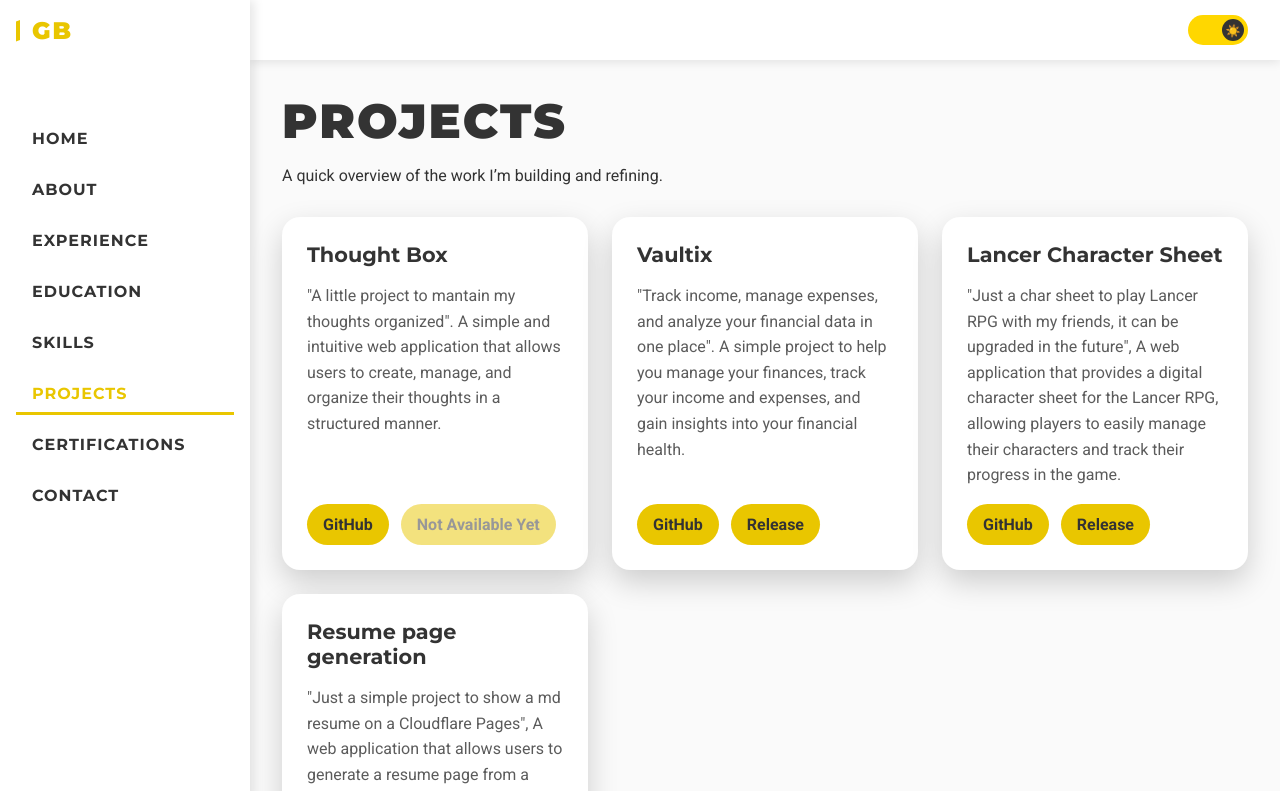
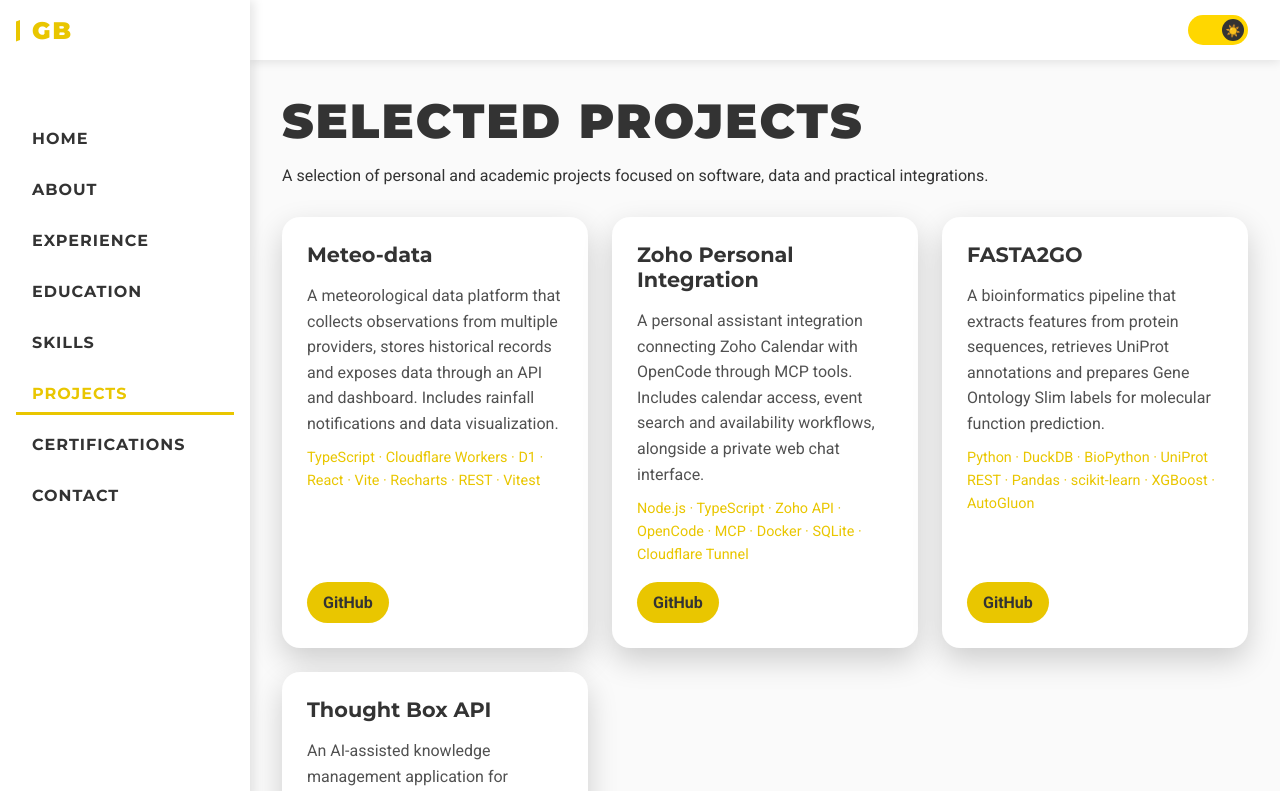
Before and after one commit to YuzuruTK/Portifolio-Project, a React (Vite) app: page /projects in a window 1280 px wide. Shown: the top 791 px of the page. Built offline with nearby package versions, Linux system fonts and the light colour scheme.

Commit message:
Refresh selected projects from current resume

```diff
--- a/src/pages/Projects.jsx
+++ b/src/pages/Projects.jsx
@@ -1,21 +1,13 @@
 import { motion } from 'framer-motion';
 import styled from 'styled-components';
 
-const ProjectsPage = styled.section`
-  max-width: 1200px;
-  margin: 0 auto;
-`;
-
-const Intro = styled.div`
-  margin-bottom: 2rem;
-`;
-
+const ProjectsPage = styled.section`max-width: 1200px; margin: 0 auto;`;
+const Intro = styled.div`margin-bottom: 2rem;`;
 const ProjectGrid = styled.div`
   display: grid;
   grid-template-columns: repeat(auto-fit, minmax(280px, 1fr));
   gap: 1.5rem;
 `;
-
 const ProjectCard = styled(motion.article)`
   background: var(--card-bg);
   border: 1px solid rgba(255, 255, 255, 0.08);
@@ -26,81 +18,56 @@ const ProjectCard = styled(motion.article)`
   flex-direction: column;
   gap: 1rem;
 `;
-
-const ProjectTitle = styled.h3`
-  font-size: 1.3rem;
-  margin-bottom: 0;
+const ProjectTitle = styled.h3`font-size: 1.3rem; margin-bottom: 0;`;
+const ProjectMeta = styled.p`color: var(--text); opacity: 0.85; line-height: 1.6;`;
+const TechStack = styled.p`
+  color: var(--accent);
+  font-size: 0.9rem;
+  line-height: 1.6;
+  margin-top: -0.4rem;
 `;
-
-const ProjectMeta = styled.p`
-  color: var(--text);
-  opacity: 0.8;
-  line-height: 1.6;
-`;
-const LinkGroup = styled.div`
-  display: flex;
-  flex-wrap: wrap;
-  gap: 0.75rem;
-  margin-top: auto;
-`;
-
+const LinkGroup = styled.div`display: flex; flex-wrap: wrap; gap: 0.75rem; margin-top: auto;`;
 const ActionLink = styled.a`
-  display: inline-flex;
-  align-items: center;
-  justify-content: center;
-  padding: 0.7rem 1rem;
-  border-radius: 999px;
-  background: var(--accent);
-  color: var(--text);
-  font-weight: 700;
+  display: inline-flex; align-items: center; justify-content: center;
+  padding: 0.7rem 1rem; border-radius: 999px;
+  background: var(--accent); color: var(--text); font-weight: 700;
   transition: transform 0.2s ease, background 0.2s ease;
-
-  &:hover {
-    transform: translateY(-2px);
-    background: var(--secondary);
-    color: var(--text);
-  }
+  &:hover { transform: translateY(-2px); background: var(--secondary); color: var(--text); }
 `;
 
 const projects = [
   {
-    title: 'Thought Box',
-    description:
-      '"A little project to mantain my thoughts organized". A simple and intuitive web application that allows users to create, manage, and organize their thoughts in a structured manner.',
-    githubUrl: 'https://github.com/YuzuruTK/thought_box_api',
-    releaseUrl: null,
+    title: 'Meteo-data',
+    description: 'A meteorological data platform that collects observations from multiple providers, stores historical records and exposes data through an API and dashboard. Includes rainfall notifications and data visualization.',
+    stack: 'TypeScript · Cloudflare Workers · D1 · React · Vite · Recharts · REST · Vitest',
+    githubUrl: 'https://github.com/YuzuruTK/Meteo-data'
   },
   {
-    title: 'Vaultix',
-    description:
-      '"Track income, manage expenses, and analyze your financial data in one place". A simple project to help you manage your finances, track your income and expenses, and gain insights into your financial health.',
-    githubUrl: 'https://github.com/YuzuruTK/Vaultix',
-    releaseUrl: 'https://vaultix.buron.dev',
+    title: 'Zoho Personal Integration',
+    description: 'A personal assistant integration connecting Zoho Calendar with OpenCode through MCP tools. Includes calendar access, event search and availability workflows, alongside a private web chat interface.',
+    stack: 'Node.js · TypeScript · Zoho API · OpenCode · MCP · Docker · SQLite · Cloudflare Tunnel',
+    githubUrl: 'https://github.com/YuzuruTK/zoho-personal-integration'
   },
   {
-    title: 'Lancer Character Sheet',
-    description:
-      '"Just a char sheet to play Lancer RPG with my friends, it can be upgraded in the future", A web application that provides a digital character sheet for the Lancer RPG, allowing players to easily manage their characters and track their progress in the game.',
-    githubUrl: 'https://github.com/YuzuruTK/Lancer-Char-Sheet',
-    releaseUrl: 'https://lancer.buron.dev',
+    title: 'FASTA2GO',
+    description: 'A bioinformatics pipeline that extracts features from protein sequences, retrieves UniProt annotations and prepares Gene Ontology Slim labels for molecular function prediction.',
+    stack: 'Python · DuckDB · BioPython · UniProt REST · Pandas · scikit-learn · XGBoost · AutoGluon',
+    githubUrl: 'https://github.com/YuzuruTK/FASTA2GO'
   },
   {
-    title: 'Resume page generation',
-    description:
-        '"Just a simple project to show a md resume on a Cloudflare Pages", A web application that allows users to generate a resume page from a Markdown file, providing a simple and efficient way to showcase their skills and experience online.',
-    githubUrl: 'https://github.com/YuzuruTK/resume-page',
-    releaseUrl: 'https://resume.buron.dev',
-  },
+    title: 'Thought Box API',
+    description: 'An AI-assisted knowledge management application for organizing thoughts and notes, with a REST API and web interface for structured storage and AI-generated summaries.',
+    stack: 'TypeScript · React · Cloudflare Workers · Hono · D1 · Drizzle · Zod · JWT · OpenRouter',
+    githubUrl: 'https://github.com/YuzuruTK/thought_box_api'
+  }
 ];
 
-const Projects = () => {
-  return (
+const Projects = () => (
   <ProjectsPage>
     <Intro>
-        <h1>Projects</h1>
-        <p>A quick overview of the work I’m building and refining.</p>
+      <h1>Selected Projects</h1>
+      <p>A selection of personal and academic projects focused on software, data and practical integrations.</p>
     </Intro>
-
     <ProjectGrid>
       {projects.map((project, index) => (
         <ProjectCard
@@ -111,25 +78,14 @@ const Projects = () => {
         >
           <ProjectTitle>{project.title}</ProjectTitle>
           <ProjectMeta>{project.description}</ProjectMeta>
+          <TechStack>{project.stack}</TechStack>
           <LinkGroup>
-              <ActionLink href={project.githubUrl} target="_blank" rel="noreferrer">
-                GitHub
-              </ActionLink>
-              {project.releaseUrl ? (
-                <ActionLink href={project.releaseUrl} target="_blank" rel="noreferrer">
-                  Release
-                </ActionLink>
-              ) : (
-                <ActionLink disabled style={{ opacity: 0.5, cursor: 'not-allowed' }}>
-                  Not Available Yet
-                </ActionLink>
-              )}
+            <ActionLink href={project.githubUrl} target="_blank" rel="noreferrer">GitHub</ActionLink>
           </LinkGroup>
         </ProjectCard>
       ))}
     </ProjectGrid>
   </ProjectsPage>
 );
-};
 
 export default Projects;
```
Lines whose indentation alone changed are shown as unchanged.
